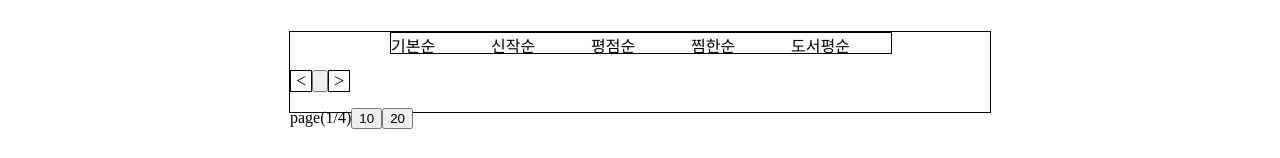
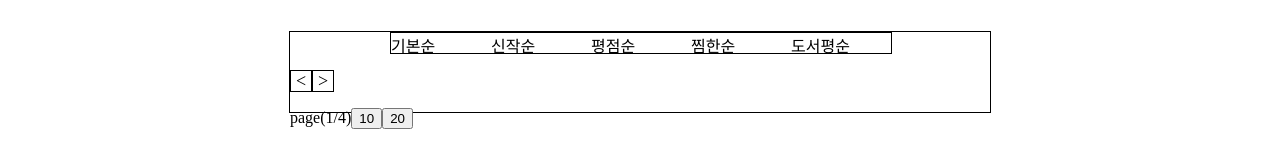
Before and after one commit to Jin-Mook/IT_Library, a React (Create React App) app in the folder frontend/: page /Categoey1 in a window 1280 px wide. Shown: the part 147-305 px from the top of the page. Built offline with nearby package versions, Linux system fonts and the light colour scheme.

Commit message:
중간 저장

```diff
--- a/frontend/src/App.js
+++ b/frontend/src/App.js
@@ -32,5 +32,3 @@ function App() {
 }
 
 export default App;
-
-// /search?title=제목&view=한페이지 책 갯수
--- a/frontend/src/Pagenation/Pagenation.js
+++ b/frontend/src/Pagenation/Pagenation.js
@@ -1,18 +1,19 @@
 import styles from "./Pagenation.module.css";
 import { useState, useEffect } from "react";
+import PagenationBtn from "./PagenationBtn";
 
 function Pagenation() {
   const [allBooks, setAllBooks] = useState([]); // 전체 책 목록
-  const [showBooks, setShowBooks] = useState([]); //화면에 표시될 책 목록
+  const [showBooks, setShowBooks] = useState([]); // 화면에 표시될 책 목록
   const [index, setIndex] = useState(0);
-  const [totalLength, setTotalLength] = useState(0);
   const [pagenationNum, setPagenationNum] = useState(10);
+  const [pageNum, setPageNum] = useState([]); // 총 페이지 수를 배열에 하나하나 저장
+  const [pageArr, setPageArr] = useState([]); // 페이지네이션 출력 페이지
 
   async function data() {
     const response = await fetch("http://localhost:3000/data/data(rating).json");
     const result = await response.json();
     setAllBooks(result.data);
-    setTotalLength(result.data.length);
     setShowBooks(result.data.slice(0, pagenationNum)); // 한 페이지에 0~4 총 5개의 책 표시
   }
 
@@ -42,12 +43,14 @@ function Pagenation() {
   }
 
   function change10() {
+    // 페이지 내 게시글 수 (10개 보여주기로 지정)
     setPagenationNum(10);
     setShowBooks(allBooks.slice(0, pagenationNum)); // 한 페이지에 0~4 총 5개의 책 표시
     console.log("10");
   }
 
   function change20() {
+    // 페이지 내 게시글 수 (10개 보여주기로 지정)
     setPagenationNum(20);
     setShowBooks(allBooks.slice(0, pagenationNum)); // 한 페이지에 0~4 총 5개의 책 표시
     console.log("20");
@@ -75,15 +78,6 @@ function Pagenation() {
     );
   }
 
-  function pageNum() {
-    const num = totalLength / 5; // num = 8(40개일 때)
-    for (var i = 1; i <= num; i++) {
-      console.log(i);
-      // setPagenationNum([...pagenationNum, i]);
-    }
-    return console.log(pagenationNum);
-  }
-
   return (
     <div>
       <div>
@@ -91,12 +85,13 @@ function Pagenation() {
           <span className={styles.prev} onClick={handleLeftBtn}>
             {"<"}
           </span>
-          <button onClick={pageNum} />
+          {/* <PagenationBtn /> */}
           <span className={styles.next} onClick={handleRightBtn}>
             {">"}
           </span>
         </ul>
       </div>
+
       {`page(${index / pagenationNum + 1}/4)`}
       <button onClick={change10}>10</button>
       <button onClick={change20}>20</button>
--- /dev/null
+++ b/frontend/src/Pagenation/PagenationBtn.js
@@ -0,0 +1,26 @@
+// import { useState, useEffect } from "react";
+
+// function PagenationBtn() {
+//   async function data() {
+//     const response = await fetch("http://localhost:3000/data/data(rating).json");
+//     const result = await response.json();
+//     setAllBooks(result.data);
+//     setShowBooks(result.data.slice(0, pagenationNum)); // 한 페이지에 0~4 총 5개의 책 표시
+//   }
+
+//   useEffect(() => {
+//     // 값이 변할 때 마다 리렌더링
+//     data();
+//   }, []);
+
+//   const [allBooks, setAllBooks] = useState([]); // 전체 책 목록
+//   const [pageNum, setPageNum] = useState([]); // 총 페이지 수를 배열에 하나하나 저장
+//   const [pageArr, setPageArr] = useState([]); // 페이지네이션 출력 페이지
+
+//   setPageNum(allBooks.map((element, index) => index + 1));
+//   for (let i = 0; i < allBooks.length; i += 10) {
+//     setPageArr([...pageArr, pageNum.slice(i, i + 10)]);
+//     console.log(pageNum.slice(i, i + 10));
+//   }
+// }
+// export default PagenationBtn;
```
